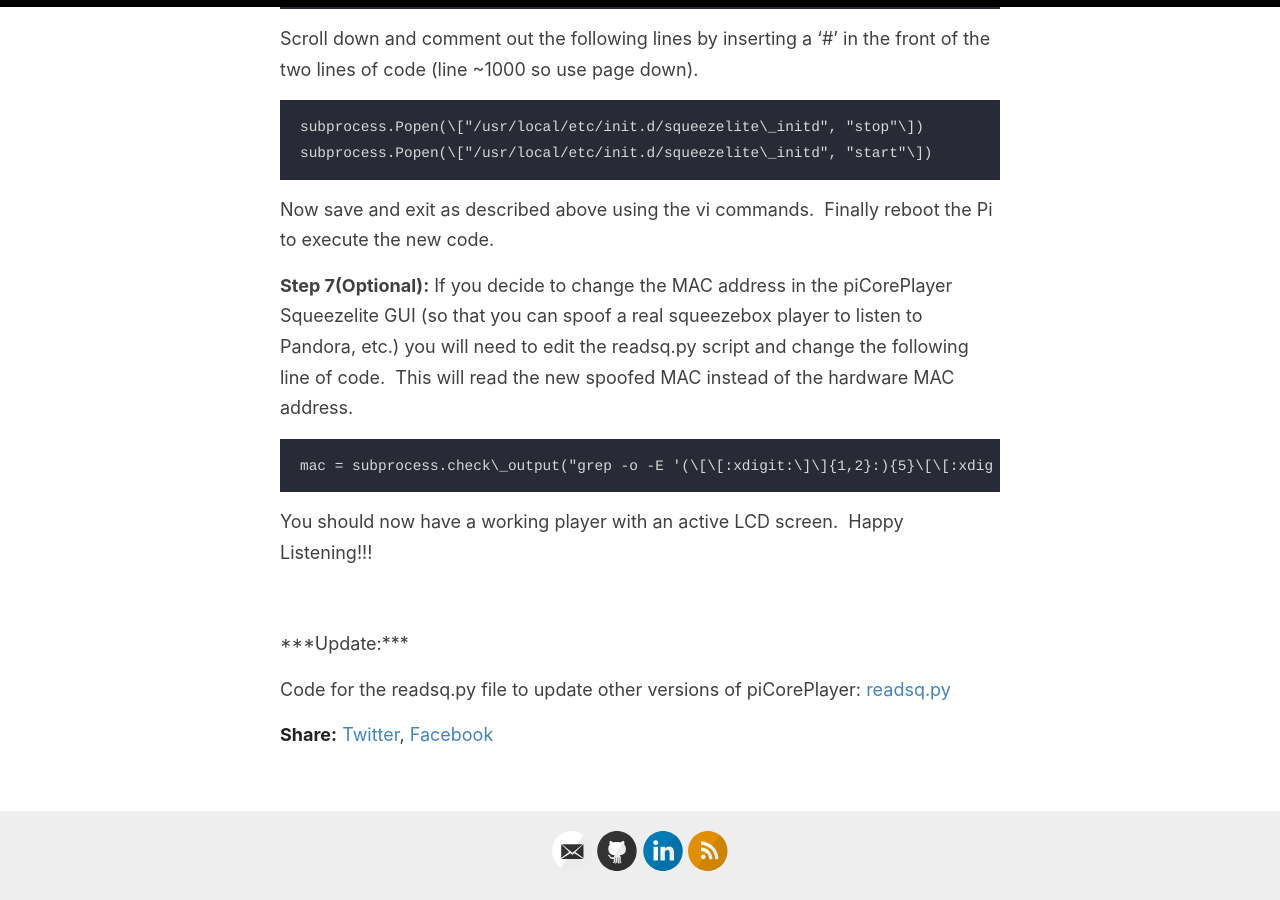
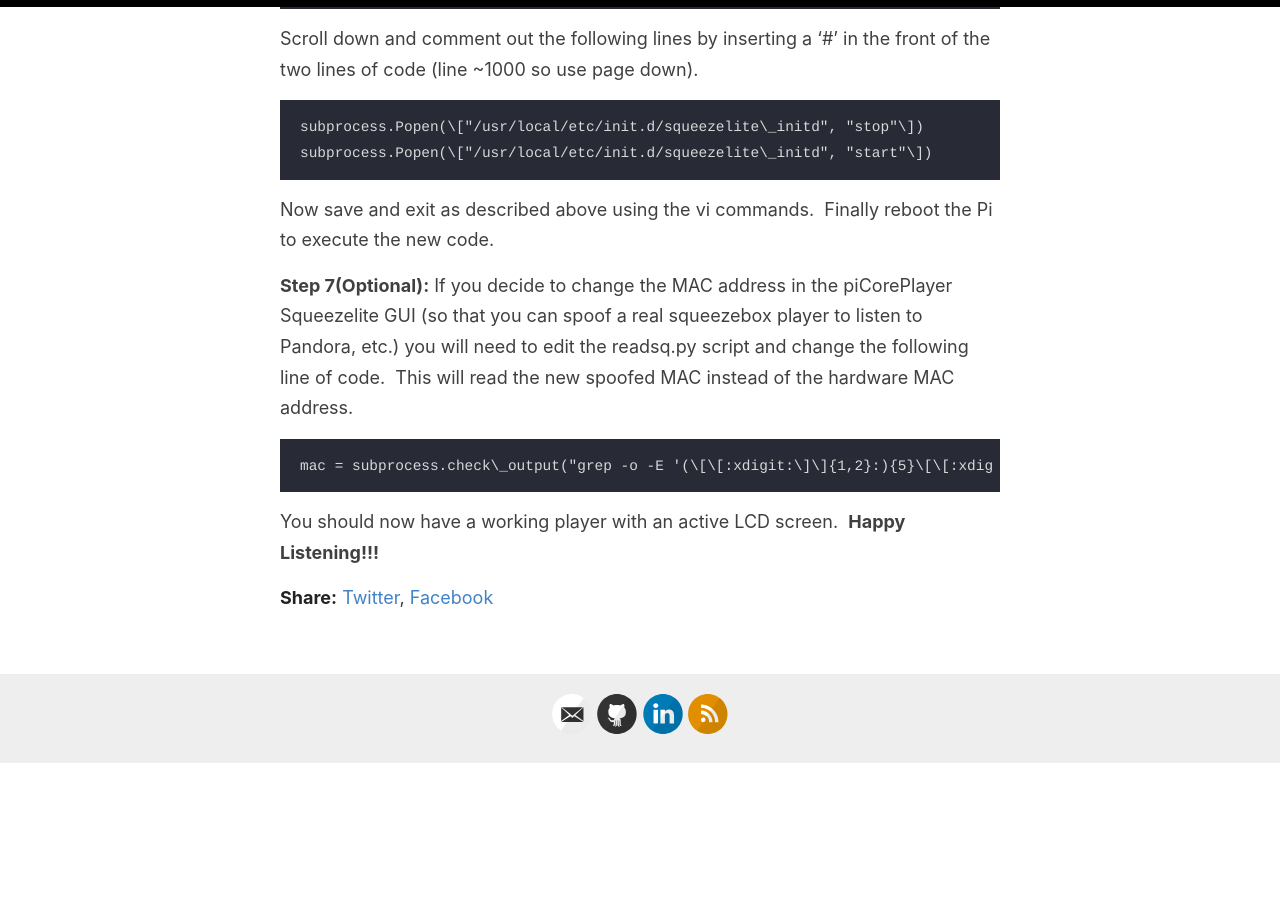
Before and after one commit to dustinsterk/dustinsterk.github.io, a Jekyll site: the page built from _posts/2015-01-31-picoreplayer-lcd-raspberry-pi-squeezelite-lcd-screen.md, in a window 1280 px wide and 900 px high, scrolled down 2589 px. Built offline with Jekyll 4.4.1, drawn with Linux system fonts in a browser that asks for light colours; our own code applies the rules of GitHub Pages for plain Markdown files; comment, search, counter and statistics services are not loaded; after the commit the page ends 3353 px from its top, so only the background shows below that.

Commit message:
Update 2015-01-31-picoreplayer-lcd-raspberry-pi-squeezelite-lcd-screen.md

````diff
--- a/_posts/2015-01-31-picoreplayer-lcd-raspberry-pi-squeezelite-lcd-screen.md
+++ b/_posts/2015-01-31-picoreplayer-lcd-raspberry-pi-squeezelite-lcd-screen.md
@@ -61,10 +61,4 @@
 ```
 mac = subprocess.check\_output("grep -o -E '(\[\[:xdigit:\]\]{1,2}:){5}\[\[:xdigit:\]\]{1,2}' /usr/local/sbin/config.cfg", shell=True).upper().rstrip()
 ```
-You should now have a working player with an active LCD screen.  Happy Listening!!!
-
-
-
-\*\*\*Update:\*\*\*
-
-Code for the readsq.py file to update other versions of piCorePlayer: [readsq.py](http://www.thesterk.com/wp-content/uploads/2015/01/readsq.py_.txt){:target="_blank"}
+You should now have a working player with an active LCD screen.  **Happy Listening!!!**
````
